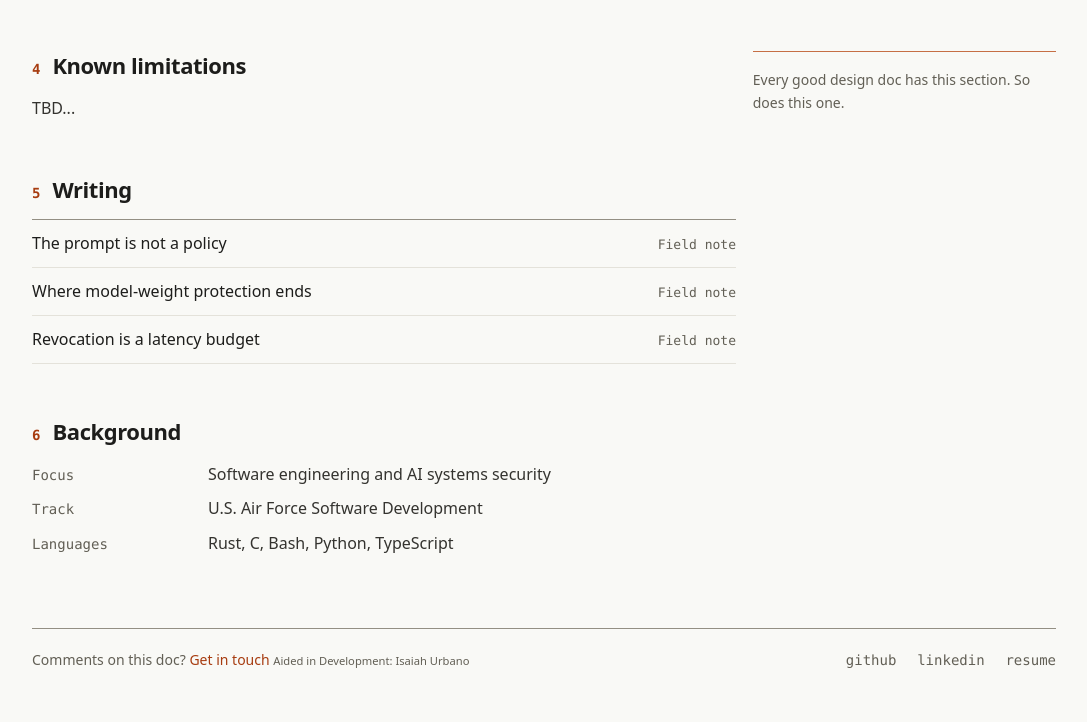
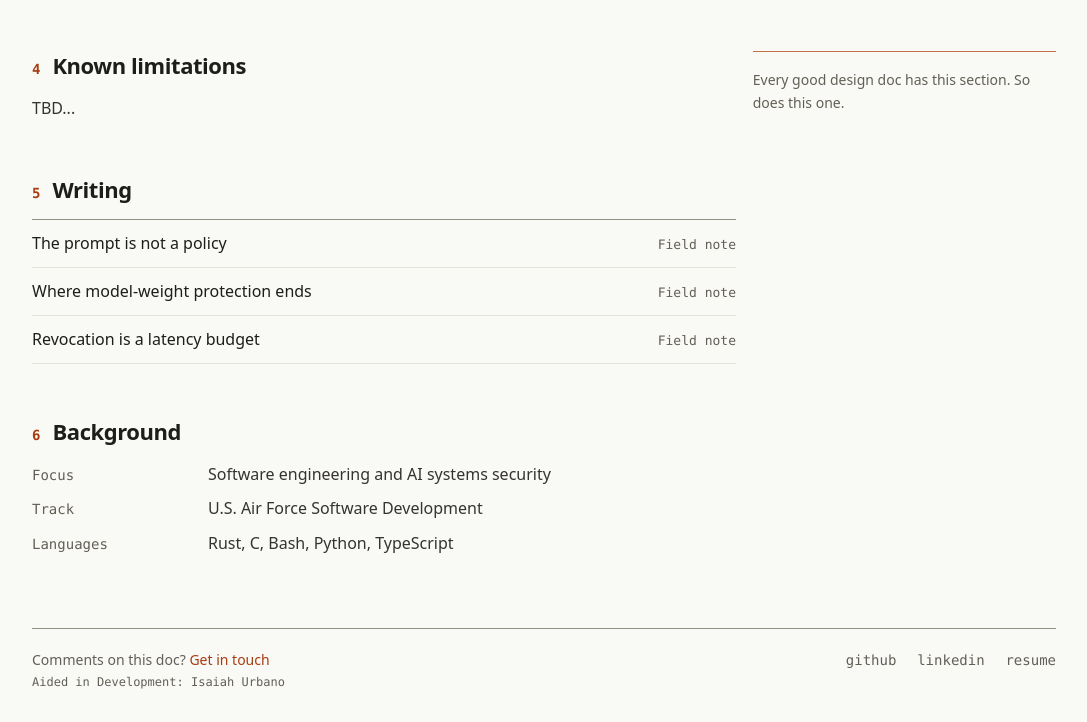
Before and after one commit to PeytonPulliam/peytonpulliam.com, an Astro site in the folder site/: page / in a window 1280 px wide. Shown: the part 1117-1839 px from the top of the page, without its empty margins (96-1183 px from the left). Built offline with nearby package versions, Linux system fonts and the light colour scheme; Astro itself is replaced by a stand-in of ours.

Commit message:
Style footer acknowledgment as fine print

```diff
--- a/site/src/styles/global.css
+++ b/site/src/styles/global.css
@@ -275,6 +275,14 @@ figcaption { color: var(--muted); font-size: .875rem; margin-top: .65rem; }
   font-size: .9375rem;
 }
 .profile-links { display: flex; gap: 1rem; }
+.footer-note {
+  display: grid;
+  gap: .15rem;
+}
+.development-credit {
+  color: var(--muted);
+  font: .75rem/1.4 var(--mono);
+}
 .site-footer {
   display: flex;
   justify-content: space-between;
```
